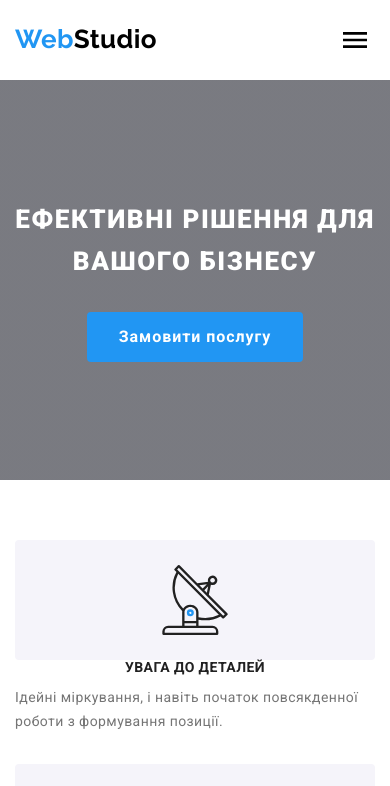
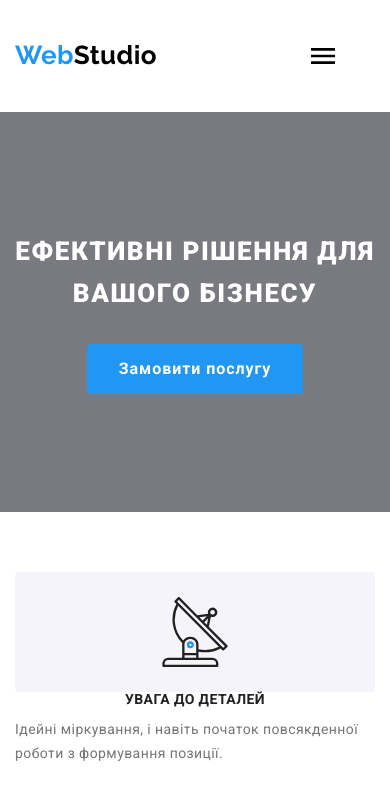
Before and after one commit to mykytau/-goit-markup-hw-08, a plain HTML site: page index.html in a window 390 px wide. Shown: the top 786 px of the page. Drawn offline with nearby package versions, Linux system fonts and the light colour scheme; files that its build step writes are made by us from their sources.

Commit message:
Update _mobile.scss

```diff
--- a/sass/layout/_mobile.scss
+++ b/sass/layout/_mobile.scss
@@ -100,7 +100,8 @@
     justify-content: center;
 
     margin: 0;
-    padding: 0;
+    padding: 48px 40px;
+
 
     background-color: transparent;
 
```
